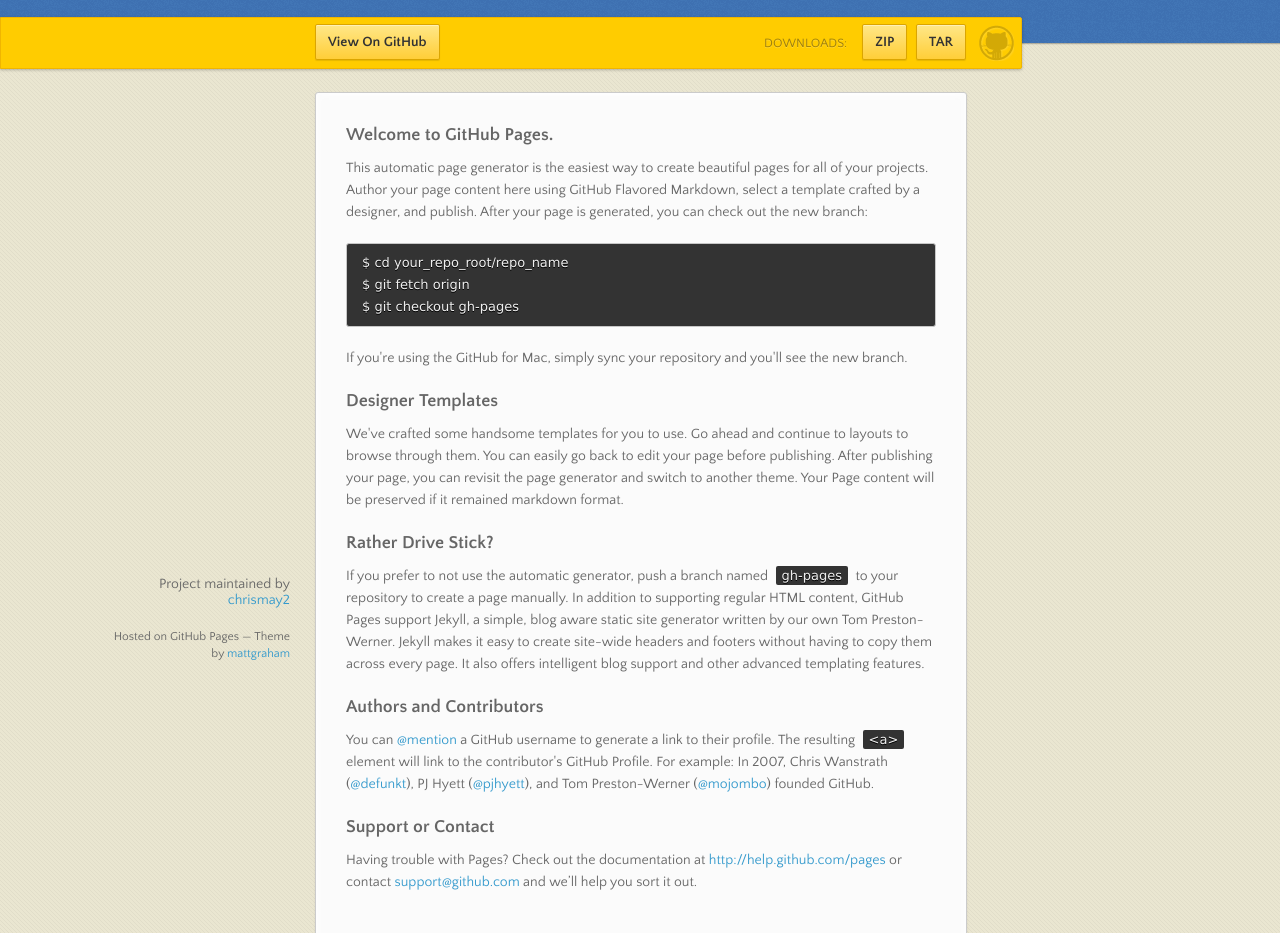
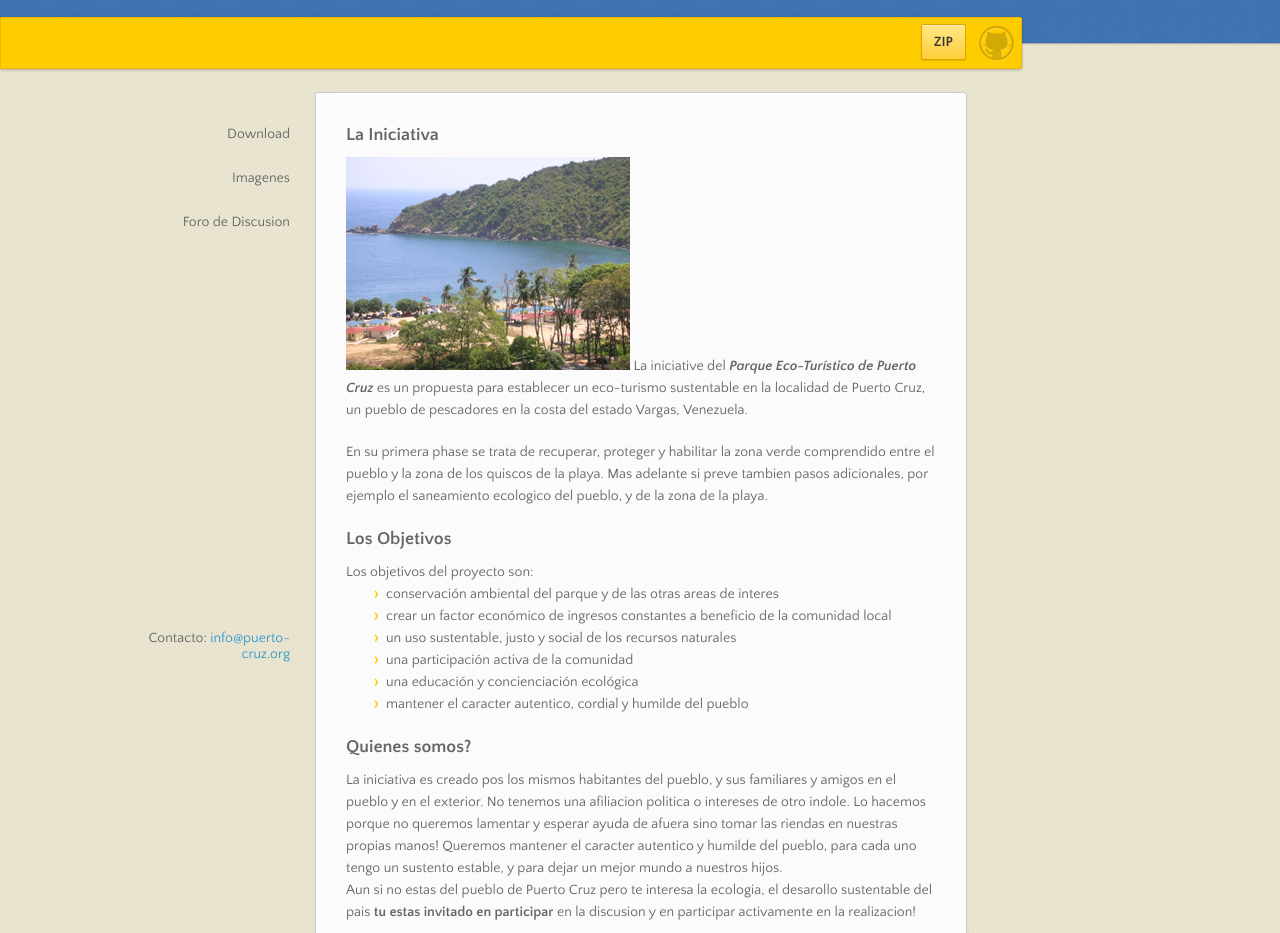
Before and after one commit to chrismay2/puerto-cruz, a plain HTML site: page index.html in a window 1280 px wide. Shown: the part 98-1031 px from the top of the page. Drawn offline with nearby package versions, Linux system fonts and the light colour scheme.

Commit message:
Updating...

```diff
--- a/index.html
+++ b/index.html
@@ -3,80 +3,70 @@
   <head>
     <meta charset="utf-8">
     <meta http-equiv="X-UA-Compatible" content="chrome=1">
-    <title>Puerto-cruz by chrismay2</title>
+    <title>Parque Eco-Turistico de Puerto Cruz</title>
     <link rel="stylesheet" href="stylesheets/styles.css">
     <link rel="stylesheet" href="stylesheets/pygment_trac.css">
-    <script src="https://ajax.googleapis.com/ajax/libs/jquery/1.7.1/jquery.min.js"></script>
-    <script src="javascripts/main.js"></script>
-    <!--[if lt IE 9]>
-      <script src="//html5shiv.googlecode.com/svn/trunk/html5.js"></script>
-    <![endif]-->
     <meta name="viewport" content="width=device-width, initial-scale=1, user-scalable=no">
 
   </head>
   <body>
 
       <header>
-        <h1>Puerto-cruz</h1>
-        <p>Website for Puerto Cruz, Venezuela</p>
+        <h1>Parque Eco-Turistico de Puerto Cruz</h1>
+        <p>Para un futuro ecologico y social!</p>
       </header>
 
       <div id="banner">
         <span id="logo"></span>
-
-        <a href="https://github.com/chrismay2/puerto-cruz" class="button fork"><strong>View On GitHub</strong></a>
         <div class="downloads">
-          <span>Downloads:</span>
           <ul>
-            <li><a href="https://github.com/chrismay2/puerto-cruz/zipball/master" class="button">ZIP</a></li>
-            <li><a href="https://github.com/chrismay2/puerto-cruz/tarball/master" class="button">TAR</a></li>
+		    <li><a href="download.html" class="button">ZIP</a></li>
           </ul>
         </div>
       </div><!-- end banner -->
 
     <div class="wrapper">
       <nav>
-        <ul></ul>
+        <ul><a href="download.html">Download</a></ul>
+        <ul><a href="imagenes.html">Imagenes</a></ul>
+        <ul><a href="discusion.html">Foro de Discusion</a></ul>
       </nav>
-      <section>
-        <h3>
-<a name="welcome-to-github-pages" class="anchor" href="#welcome-to-github-pages"><span class="octicon octicon-link"></span></a>Welcome to GitHub Pages.</h3>
+<section>
 
-<p>This automatic page generator is the easiest way to create beautiful pages for all of your projects. Author your page content here using GitHub Flavored Markdown, select a template crafted by a designer, and publish. After your page is generated, you can check out the new branch:</p>
+<h3>La Iniciativa</h3>
+<p>
+<img src="images/playa.png"/>
+La iniciative del <b><i>Parque Eco-Tur&iacute;stico de Puerto Cruz</i></b> es un propuesta para establecer un eco-turismo sustentable en la localidad de Puerto Cruz, un pueblo de pescadores en la costa del estado Vargas, Venezuela.<p>
+En su primera phase se trata de recuperar, proteger y habilitar la zona verde comprendido entre el pueblo y la zona de los quiscos de la playa. Mas adelante si preve tambien pasos adicionales, por ejemplo el saneamiento ecologico del pueblo, y de la zona de la playa.
 
-<pre><code>$ cd your_repo_root/repo_name
-$ git fetch origin
-$ git checkout gh-pages
-</code></pre>
+<h3>Los Objetivos</h3>
+Los objetivos del proyecto son:
+<ul>
+<li>conservaci&oacute;n ambiental del parque y de las otras areas de interes</li>
+<li>crear un factor econ&oacute;mico de ingresos constantes a beneficio de la comunidad local</li>
+<li>un uso sustentable, justo y social de los recursos naturales</li>
+<li>una participaci&oacute;n activa de la comunidad</li>
+<li>una educaci&oacute;n y concienciaci&oacute;n ecol&oacute;gica</li>
+<li>mantener el caracter autentico, cordial y humilde del pueblo</li>
+</ul>
 
-<p>If you're using the GitHub for Mac, simply sync your repository and you'll see the new branch.</p>
+<h3>Quienes somos?</h3>
+La iniciativa es creado pos los mismos habitantes del pueblo, y sus familiares y amigos en el pueblo y en el exterior. No tenemos una afiliacion politica o intereses de otro indole. Lo hacemos porque no queremos lamentar y esperar ayuda de afuera sino tomar las riendas en nuestras propias manos! Queremos mantener el caracter autentico y humilde del pueblo, para cada uno tengo un sustento estable, y para dejar un mejor mundo a nuestros hijos.
+<p>
+Aun si no estas del pueblo de Puerto Cruz pero te interesa la ecologia, el desarollo sustentable del pais <b>tu estas invitado en participar</b> en la discusion y en participar activamente en la realizacion!
 
-<h3>
-<a name="designer-templates" class="anchor" href="#designer-templates"><span class="octicon octicon-link"></span></a>Designer Templates</h3>
+<h3>Como nos organizamos?</h3>
+La iniciativa esta en phase inicial de discusion. Recogemos las ideas, opiniones y sugerencias de todos y lo agregamos en esta pagina web.<p>
+Ya que en el pueblo el aceso a internet es muy limitado se discutara la iniciativa en reuniones regulares. Se tomara apunte de las opiniones y sugerencias y se incorpora sucsesivamente en esta pagina web. Se va a sacar copias imprimidas de la propuesta que van a ser disponibles en donde los coordenadores locales (que son Felix Mayora y  Bilmania).
 
-<p>We've crafted some handsome templates for you to use. Go ahead and continue to layouts to browse through them. You can easily go back to edit your page before publishing. After publishing your page, you can revisit the page generator and switch to another theme. Your Page content will be preserved if it remained markdown format.</p>
+<h3>Acerca de Puerto Cruz</h3>
+Puerto Cruz (no de confundirse con la ciudad de Puerto La Cruz!) es un pueble en la parte norte-oeste del estado Vargas en Venezuela. Se dedica tradicionalmente a la pesca, pero tambien tiene actividades turisticas, sobre durante las ferias del pais. Esta mayormente habitado por gente de origen africana con tradiciones tipicos como los tambores, al similar con los otros pueblos pesceros de la costa.
 
-<h3>
-<a name="rather-drive-stick" class="anchor" href="#rather-drive-stick"><span class="octicon octicon-link"></span></a>Rather Drive Stick?</h3>
-
-<p>If you prefer to not use the automatic generator, push a branch named <code>gh-pages</code> to your repository to create a page manually. In addition to supporting regular HTML content, GitHub Pages support Jekyll, a simple, blog aware static site generator written by our own Tom Preston-Werner. Jekyll makes it easy to create site-wide headers and footers without having to copy them across every page. It also offers intelligent blog support and other advanced templating features.</p>
-
-<h3>
-<a name="authors-and-contributors" class="anchor" href="#authors-and-contributors"><span class="octicon octicon-link"></span></a>Authors and Contributors</h3>
-
-<p>You can <a href="https://github.com/blog/821" class="user-mention">@mention</a> a GitHub username to generate a link to their profile. The resulting <code>&lt;a&gt;</code> element will link to the contributor's GitHub Profile. For example: In 2007, Chris Wanstrath (<a href="https://github.com/defunkt" class="user-mention">@defunkt</a>), PJ Hyett (<a href="https://github.com/pjhyett" class="user-mention">@pjhyett</a>), and Tom Preston-Werner (<a href="https://github.com/mojombo" class="user-mention">@mojombo</a>) founded GitHub.</p>
-
-<h3>
-<a name="support-or-contact" class="anchor" href="#support-or-contact"><span class="octicon octicon-link"></span></a>Support or Contact</h3>
-
-<p>Having trouble with Pages? Check out the documentation at <a href="http://help.github.com/pages">http://help.github.com/pages</a> or contact <a href="mailto:support@github.com">support@github.com</a> and we’ll help you sort it out.</p>
-      </section>
+</section>
       <footer>
-        <p>Project maintained by <a href="https://github.com/chrismay2">chrismay2</a></p>
-        <p><small>Hosted on GitHub Pages &mdash; Theme by <a href="https://twitter.com/michigangraham">mattgraham</a></small></p>
+        <p>Contacto: <a href="mailto:info@puerto-cruz.org">info@puerto-cruz.org</a></p>
       </footer>
     </div>
-    <!--[if !IE]><script>fixScale(document);</script><![endif]-->
 
   </body>
 </html>
```
Also changed, not shown: discusion.html (renamed from discussion.html), images/playa.png (renamed from images/PuertoCruz.png), images/vistaaerea.jpg (added).
